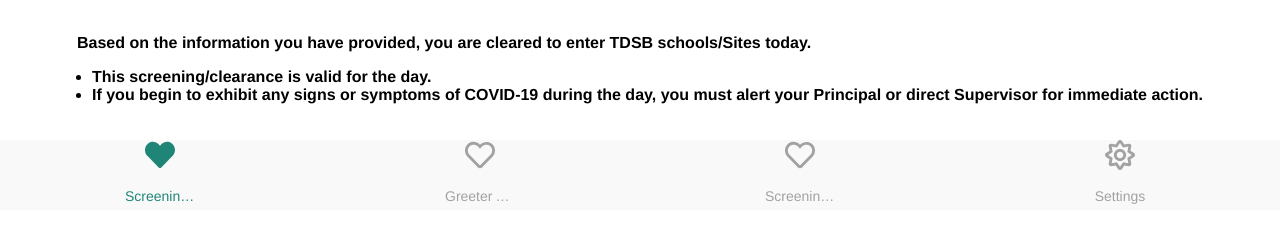
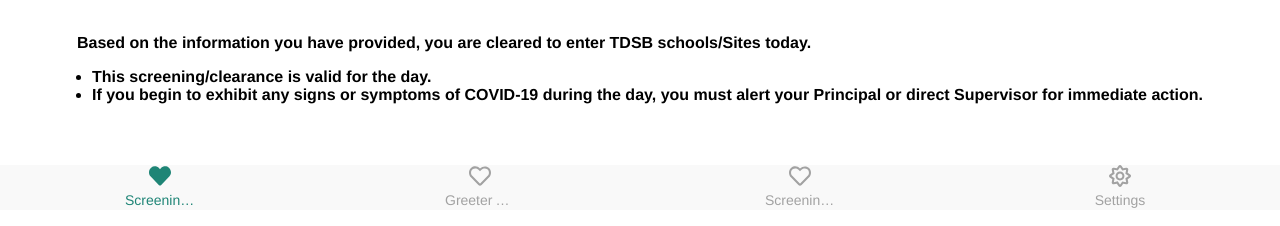
Before and after one commit to 360ied/autoqrlmao, a plain HTML site: page index.html in a window 1280 px wide. Both pictures are taken after typing "Sample" into the empty fields and a click on the button "Generate". Shown: the part 590-816 px from the top of the page. Drawn offline with Linux system fonts and the light colour scheme.

Commit message:
reduce icon size and padding of bottom bar icons

```diff
--- a/index.html
+++ b/index.html
@@ -34,19 +34,19 @@
         <div id="screen-bottom-bar-alignment-wrapper-div">
           <div id="screen-bottom-bar-flexbox-wrapper-div">
             <div class="bottom-bar-focused">
-              <img src="heart_solid.svg" width="30" height="30" />
+              <img src="heart_solid.svg" width="22" height="22" />
               <p>Screening at Home</p>
             </div>
             <div class="bottom-bar-unfocused">
-              <img src="heart_outline.svg" width="30" height="30" />
+              <img src="heart_outline.svg" width="22" height="22" />
               <p>Greeter Access</p>
             </div>
             <div class="bottom-bar-unfocused">
-              <img src="heart_outline.svg" width="30" height="30" />
+              <img src="heart_outline.svg" width="22" height="22" />
               <p>Screening Station</p>
             </div>
             <div class="bottom-bar-unfocused">
-              <img src="sun.svg" width="30" height="30" />
+              <img src="sun.svg" width="22" height="22" />
               <p>Settings</p>
             </div>
           </div>
@@ -79,7 +79,7 @@
         />
         <button>Generate</button>
       </form>
-      <p>App is on build 14</p>
+      <p>App is on build 15</p>
     </div>
   </body>
 </html>
--- a/style.css
+++ b/style.css
@@ -49,7 +49,7 @@ body {
   bottom: 0px;
   left: 0px;
   width: 100%;
-  height: 70px;
+  height: 45px;
   z-index: 999;
   background-color: #f9f9f9;
 
@@ -65,6 +65,26 @@ body {
   white-space: nowrap;
   text-overflow: ellipsis;
   width: 70px;
+}
+
+#screen-bottom-bar-flexbox-wrapper-div > div {
+  /* remove padding between icon and label */
+  display: flex;
+  align-items: center;
+  justify-content: flex-start;
+  /* make label below icon */
+  flex-direction: column;
+}
+
+#screen-bottom-bar-flexbox-wrapper-div > div > img {
+  padding: 0px;
+  margin: 0px;
+}
+
+#screen-bottom-bar-flexbox-wrapper-div > div > p {
+  padding-top: 5px;
+  padding-bottom: 0px;
+  margin: 0px;
 }
 
 /* #screen-bottom-bar-alignment-wrapper-div {
```
